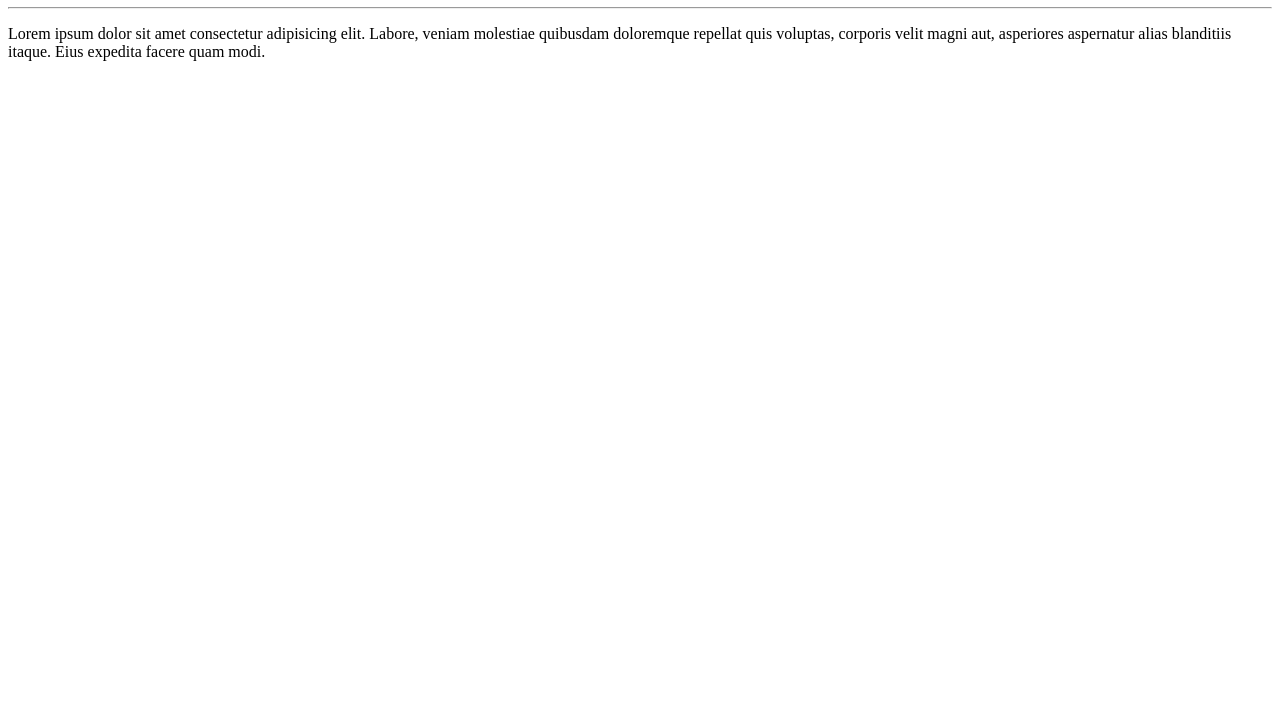
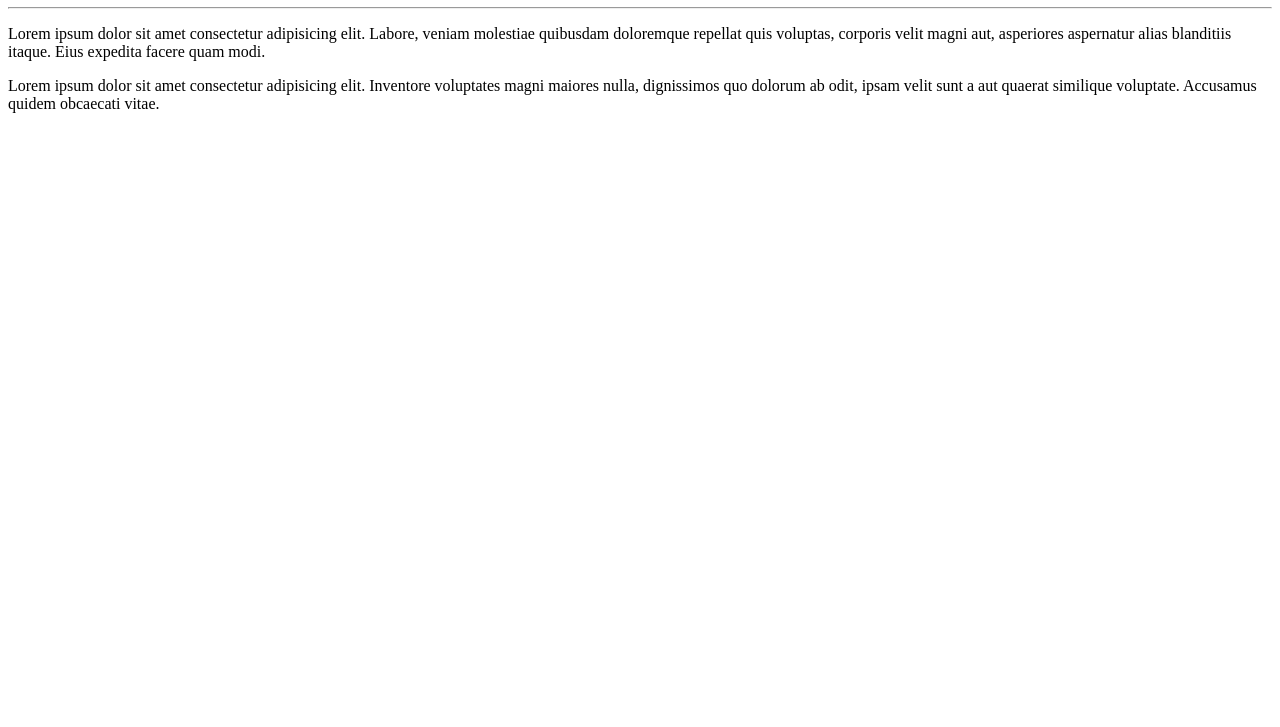
Before and after one commit to LenynCe/Ola-Mundo, a plain HTML site: page site-exemplo/index.html in a window 1280 px wide. Shown: the part 73-800 px from the top of the page. Drawn offline with Linux system fonts and the light colour scheme.

Commit message:
adicionei um paragrafo

```diff
--- a/site-exemplo/index.html
+++ b/site-exemplo/index.html
@@ -10,5 +10,6 @@
     <h1>Olá, Mundo!</h1>
     <hr>
     <p>Lorem ipsum dolor sit amet consectetur adipisicing elit. Labore, veniam molestiae quibusdam doloremque repellat quis voluptas, corporis velit magni aut, asperiores aspernatur alias blanditiis itaque. Eius expedita facere quam modi.</p>
+    <p>Lorem ipsum dolor sit amet consectetur adipisicing elit. Inventore voluptates magni maiores nulla, dignissimos quo dolorum ab odit, ipsam velit sunt a aut quaerat similique voluptate. Accusamus quidem obcaecati vitae.</p>
 </body>
 </html>
```
